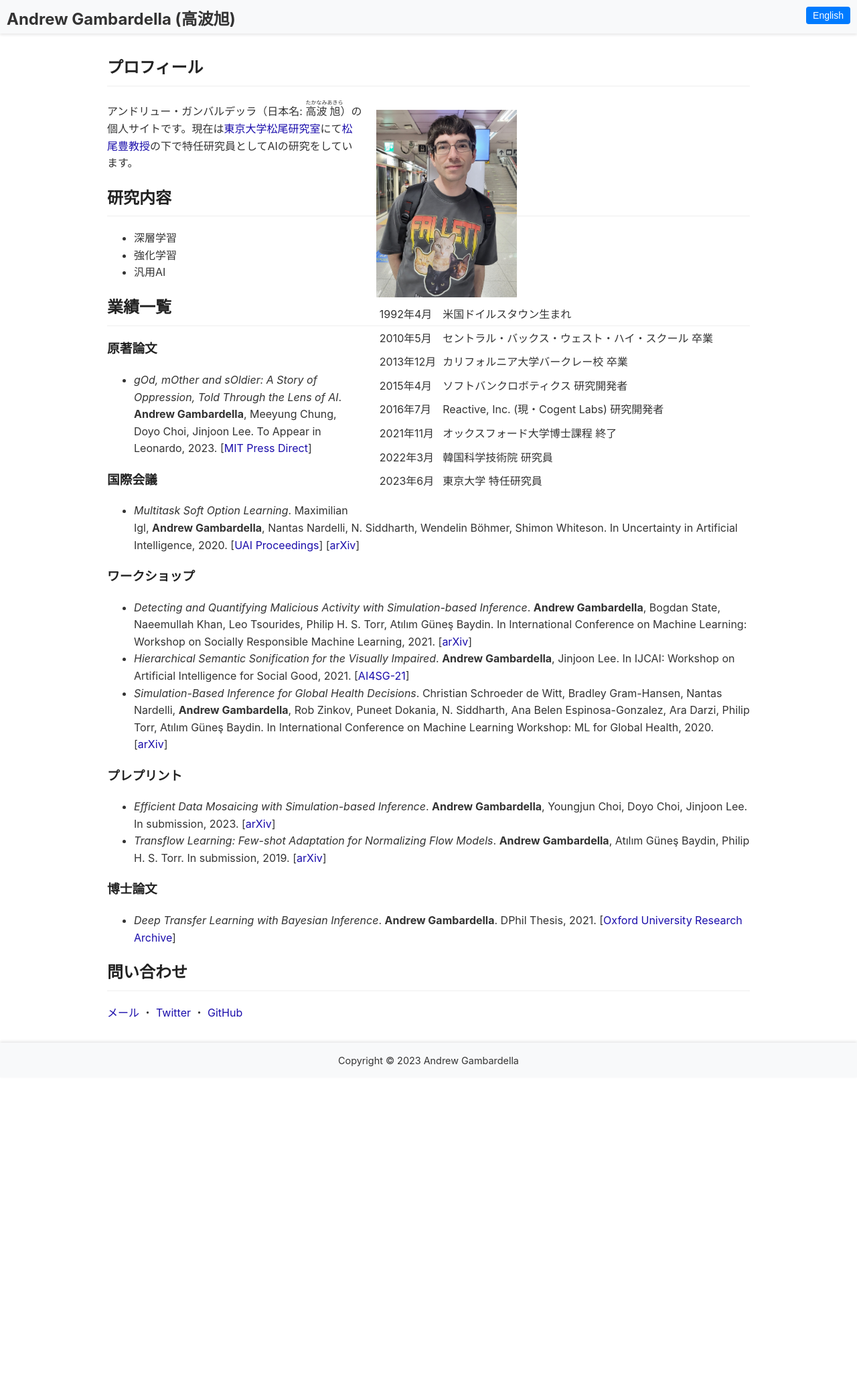
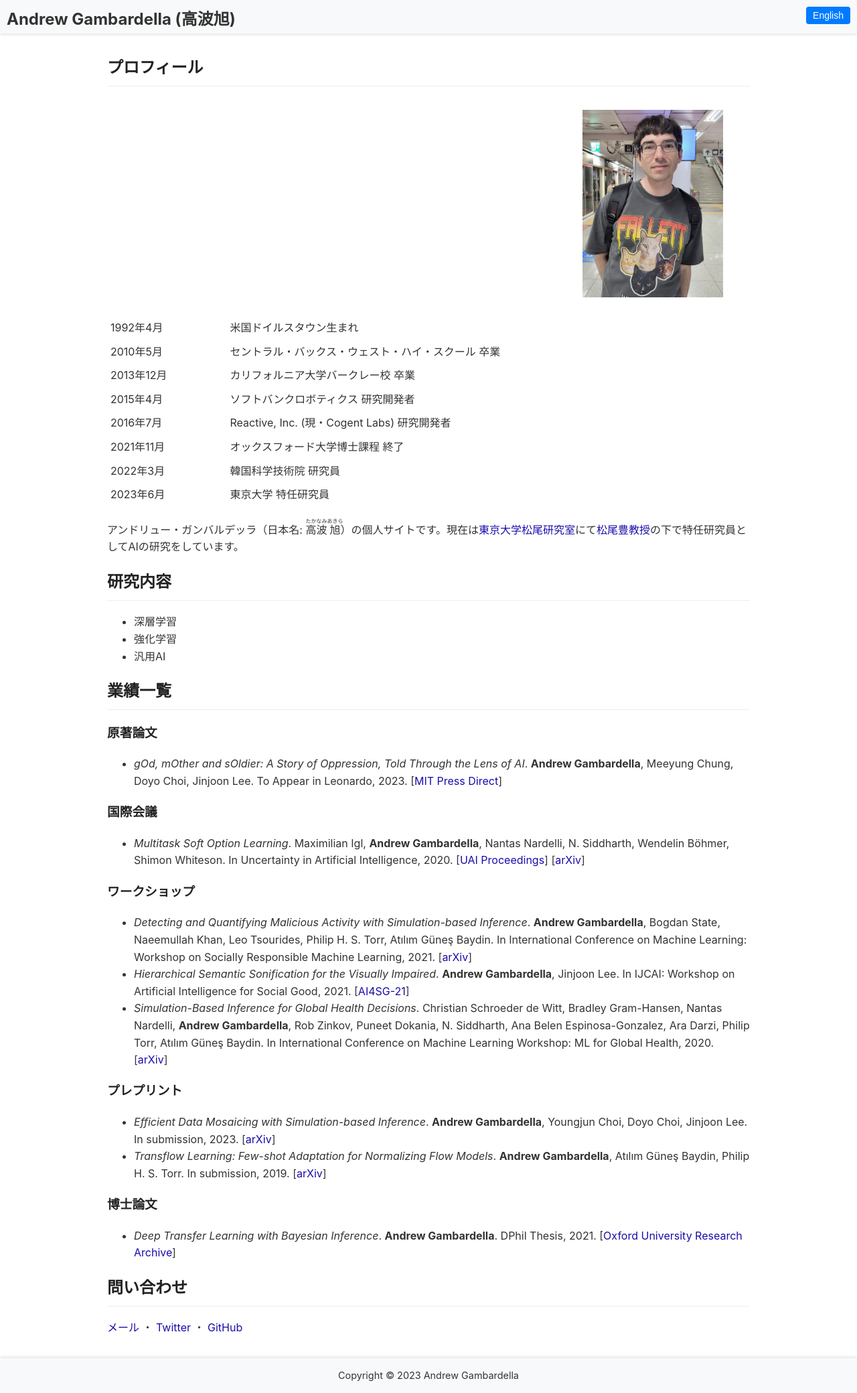
Before and after one commit to atgambardella/atgambardella.github.io, a Jekyll site: the page built from ja/index.md, in a window 1280 px wide. Shown: the whole page at 67% size. Built offline with Jekyll 4.4.1, drawn with Linux system fonts in a browser that asks for light colours; a script that is not in the unit is left out; before the commit the page ends 1609 px from its top, so only the background shows below that.

Commit message:
try adding picture

```diff
--- a/_layouts/default.html
+++ b/_layouts/default.html
@@ -26,12 +26,15 @@
     <div class="about-me-content" style="position: relative;">
       <figure style="float: right; margin-left: 20px; margin-bottom: 20px;">
         <img src="/assets/images/profile_picture.jpg" alt="Profile Picture" width="210" height="280">
-      <div class="text-content" style="padding-right: 10px;">
+      </figure>
+      <div class="text-content">
         {{ page.about-me | markdownify }}
-		{% if page.lang == "ja" %}
-          {% include profile_table.html %}
-        {% endif %}
       </div>
+      {% if page.lang == "ja" %}
+      <div class="profile-table" style="clear: both;">
+        {% include profile_table.html %}
+      </div>
+      {% endif %}
     </div>
   </section>
 {% endif %}
```
